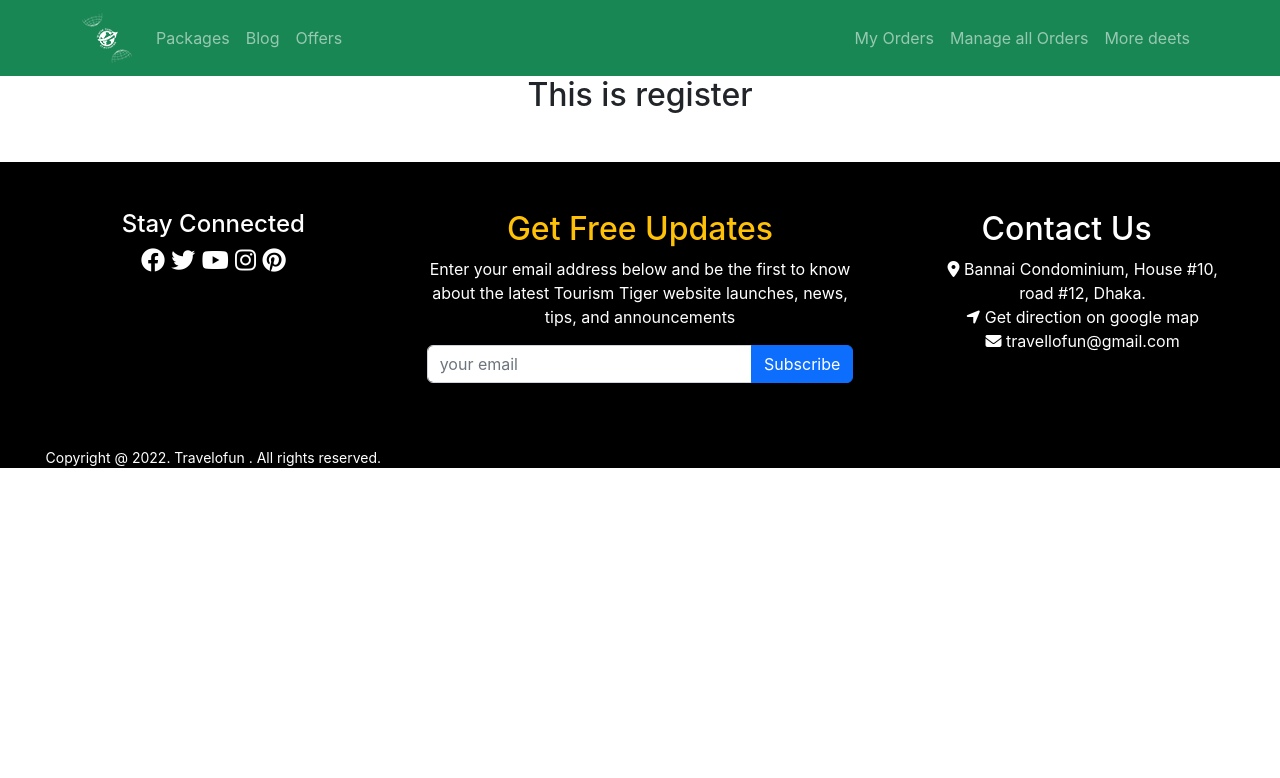
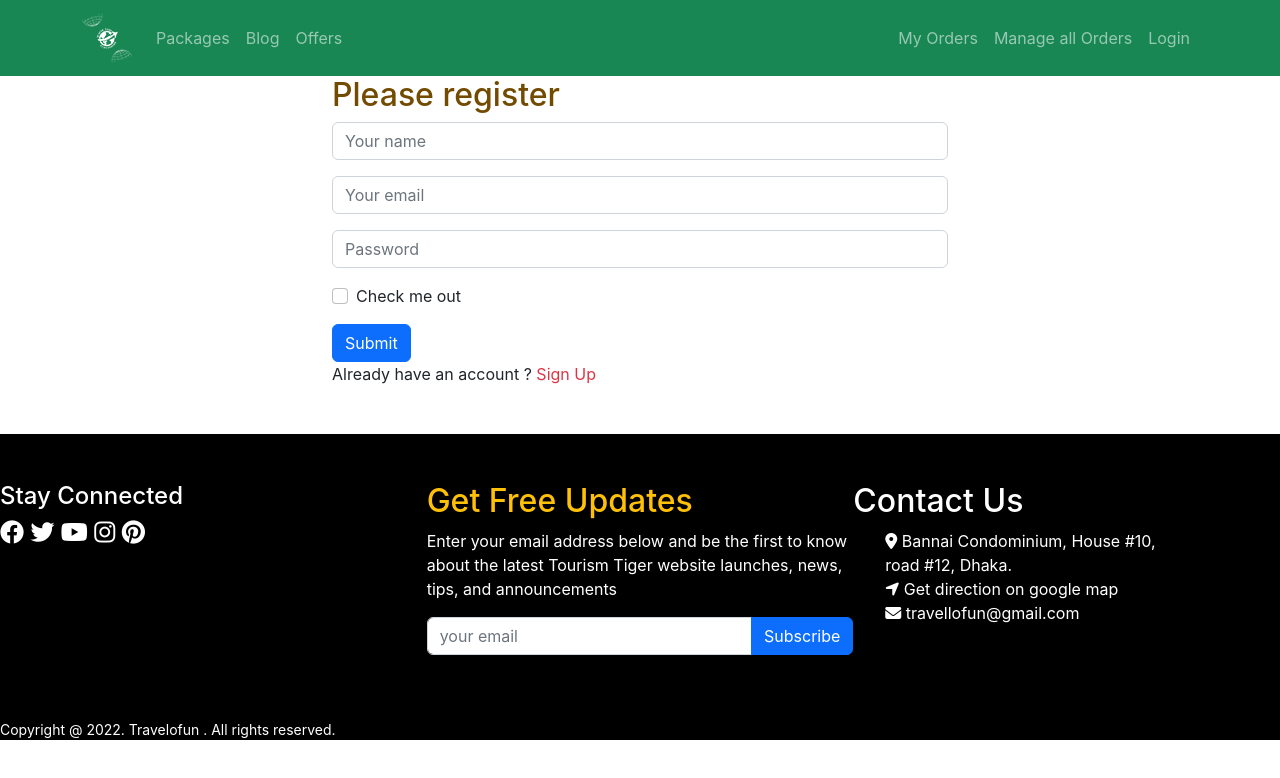
Before and after one commit to SifatNiloy/travelofun-client, a React (Create React App) app: page /register in a window 1280 px wide. Shown: the top 778 px of the page. Built offline with nearby package versions, Linux system fonts and the light colour scheme.

Commit message:
set env var

```diff
--- a/src/App.css
+++ b/src/App.css
@@ -1,6 +1,6 @@
-.App {
+/* .App {
   text-align: center;
-}
+} */
 
 .App-logo {
   height: 40vmin;
@@ -32,6 +32,7 @@
   from {
     transform: rotate(0deg);
   }
+
   to {
     transform: rotate(360deg);
   }
--- a/src/App.js
+++ b/src/App.js
@@ -11,6 +11,8 @@ import Register from './components/Login/Register/Register';
 import Blog from './components/Home/Blog/Blog';
 import Offers from './components/Home/Offers/Offers';
 import ServiceDetail from './components/ServiceDetail/ServiceDetail';
+import Checkout from './components/Checkout/Checkout';
+import NotFound from './components/Shared/NotFound/NotFound';
 
 
 function App() {
@@ -19,6 +21,7 @@ function App() {
       <Header></Header>
       <Routes>
         <Route path='/' element={<Home></Home>}>Home</Route>
+        <Route path='/home' element={<Home></Home>}>Home</Route>
         <Route path='/packages' element={<Packages></Packages>}></Route>
         <Route path='/package/:packageId' element={<ServiceDetail></ServiceDetail>}></Route>
         <Route path='/about' element={<About></About>}>About</Route>
@@ -26,6 +29,8 @@ function App() {
         <Route path='/offers' element={<Offers></Offers>}></Route>
         <Route path='/login' element={<Login></Login>}>Login</Route>
         <Route path='/register' element={<Register></Register>}>Register</Route>
+        <Route path='/checkout' element={<Checkout></Checkout>}></Route>
+        <Route path='*' element={<NotFound></NotFound>}></Route>
       </Routes>
       <Footer></Footer>
     </div>
--- /dev/null
+++ b/src/components/Login/Login/Login.css
@@ -0,0 +1,3 @@
+.login-title {
+    color: rgb(114, 74, 0);
+}
--- a/src/components/Login/Login/Login.js
+++ b/src/components/Login/Login/Login.js
@@ -1,9 +1,44 @@
-import React from 'react';
+import React, { useRef } from 'react';
+import { Button, Form } from 'react-bootstrap';
+import { Link, useLocation, useNavigate } from 'react-router-dom';
 
+import './Login.css'
 const Login = () => {
+    const emailRef = useRef('');
+    const passwordRef = useRef('');
+    const navigate = useNavigate();
+    const location = useLocation();
+
+    const handleSubmit = event => {
+        event.preventDefault();
+        const email = emailRef.current.value;
+        const password = passwordRef.current.value;
+        console.log(email, password)
+    }
+    const navigateRegister = event => {
+        navigate('/register');
+
+    }
     return (
-        <div>
-            <h2>this is login</h2>
+        <div className='container w-50 mx-auto'>
+            <h2 className='login-title'>Please login</h2>
+            <Form onSubmit={handleSubmit}>
+                <Form.Group className="mb-3" controlId="formBasicEmail">
+                    <Form.Control ref={emailRef} type="email" placeholder="Your email" required />
+                </Form.Group>
+
+                <Form.Group className="mb-3" controlId="formBasicPassword">
+
+                    <Form.Control ref={passwordRef} type="password" placeholder="Password" required />
+                </Form.Group>
+                <Form.Group className="mb-3" controlId="formBasicCheckbox">
+                    <Form.Check type="checkbox" label="Check me out" />
+                </Form.Group>
+                <Button variant="primary" type="submit">
+                    Submit
+                </Button>
+            </Form>
+            <p>Don't have an accout? <Link to='/register' className='text-danger pe-auto text-decoration-none' onClick={navigateRegister}>Sign Up</Link></p>
         </div>
     );
 };
--- a/src/components/Login/Register/Register.js
+++ b/src/components/Login/Register/Register.js
@@ -1,9 +1,45 @@
-import React from 'react';
+import React, { useRef } from 'react';
+import { Button, Form } from 'react-bootstrap';
+import { Link, useNavigate } from 'react-router-dom';
 
 const Register = () => {
+    const nameRef = useRef('');
+    const emailRef = useRef('');
+    const passwordRef = useRef('');
+    const navigate = useNavigate();
+    const navigateLogin = () => {
+        navigate('/login');
+    }
+    const handleRegister = event => {
+        event.preventDefault();
+        const name = nameRef.current.value;
+        const email = emailRef.current.value;
+        const password = passwordRef.current.value;
+        console.log(name, email, password)
+    }
     return (
-        <div>
-            <h2>This is register</h2>
+        <div className='container w-50 mx-auto'>
+            <h2 className='login-title'>Please register</h2>
+            <Form onSubmit={handleRegister}>
+                <Form.Group className="mb-3" controlId="formBasicName">
+                    <Form.Control ref={nameRef} type="name" placeholder="Your name" required />
+                </Form.Group>
+                <Form.Group className="mb-3" controlId="formBasicEmail">
+                    <Form.Control ref={emailRef} type="email" placeholder="Your email" required />
+                </Form.Group>
+
+                <Form.Group className="mb-3" controlId="formBasicPassword">
+
+                    <Form.Control ref={passwordRef} type="password" placeholder="Password" required />
+                </Form.Group>
+                <Form.Group className="mb-3" controlId="formBasicCheckbox">
+                    <Form.Check type="checkbox" label="Check me out" />
+                </Form.Group>
+                <Button variant="primary" type="submit">
+                    Submit
+                </Button>
+            </Form>
+            <p>Already have an account ? <Link to='/register' className='text-danger pe-auto text-decoration-none' onClick={navigateLogin}>Sign Up</Link></p>
         </div>
     );
 };
--- a/src/components/ServiceDetail/ServiceDetail.js
+++ b/src/components/ServiceDetail/ServiceDetail.js
@@ -1,9 +1,15 @@
 import React from 'react';
+import { Link, useParams } from 'react-router-dom';
 
 const ServiceDetail = () => {
+    const { packageId } = useParams();
     return (
         <div>
-            <h2>This is service Detail</h2>
+            <h2>This is service Detail :{packageId} </h2>
+
+            <div>
+                <Link to="/checkout"><button className='btn btn-primary'>Continue Booking</button></Link>
+            </div>
         </div>
     );
 };
--- a/src/components/Shared/Header/Header.js
+++ b/src/components/Shared/Header/Header.js
@@ -5,14 +5,14 @@ import logo from '../../../images/logo/logo2.png'
 
 const Header = () => {
     return (
-        <Navbar collapseOnSelect expand="lg" bg="success" variant="dark">
+        <Navbar collapseOnSelect expand="lg" bg="success" variant="dark" sticky="top">
             <Container>
                 <Navbar.Brand as={Link} to="/home">
                     <img src={logo} alt="" />
                 </Navbar.Brand>
                 <Navbar.Toggle aria-controls="responsive-navbar-nav" />
                 <Navbar.Collapse id="responsive-navbar-nav">
-                    <Nav className="me-auto">
+                    <Nav className="me-auto ">
                         <Nav.Link as={Link} to="/packages" >Packages</Nav.Link>
                         <Nav.Link as={Link} to="/blog">Blog</Nav.Link>
                         <Nav.Link as={Link} to="/offers">Offers</Nav.Link>
@@ -21,7 +21,7 @@ const Header = () => {
                     <Nav>
                         <Nav.Link href="#deets">My Orders</Nav.Link>
                         <Nav.Link href="#deets">Manage all Orders</Nav.Link>
-                        <Nav.Link href="#deets">More deets</Nav.Link>
+                        <Nav.Link as={Link} to="/login">Login</Nav.Link>
 
                     </Nav>
                 </Navbar.Collapse>
```
Also changed, not shown: src/firebase.init.js (added, +19 -0 lines).
